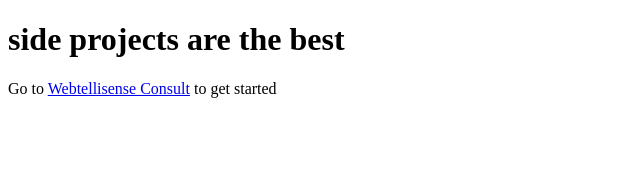
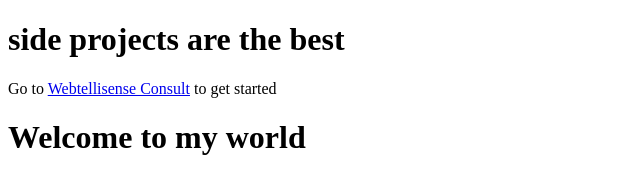
Before and after one commit to E-phraim/side-project-mbu, a plain HTML site: page index.html in a window 1280 px wide. Shown: the whole page, without its empty margins (0-640 px from the left). Drawn offline with Linux system fonts and the light colour scheme.

Commit message:
updated landing page

```diff
--- a/index.html
+++ b/index.html
@@ -8,5 +8,11 @@
 <body>
     <h1>side projects are the best</h1>
     <p>Go to <a href="https://webtellisense.com">Webtellisense Consult</a> to get started</p>
+
+    <div class="main">
+        <div class="container">
+            <h1>Welcome to my world</h1>
+        </div>
+    </div>
 </body>
 </html>
```
